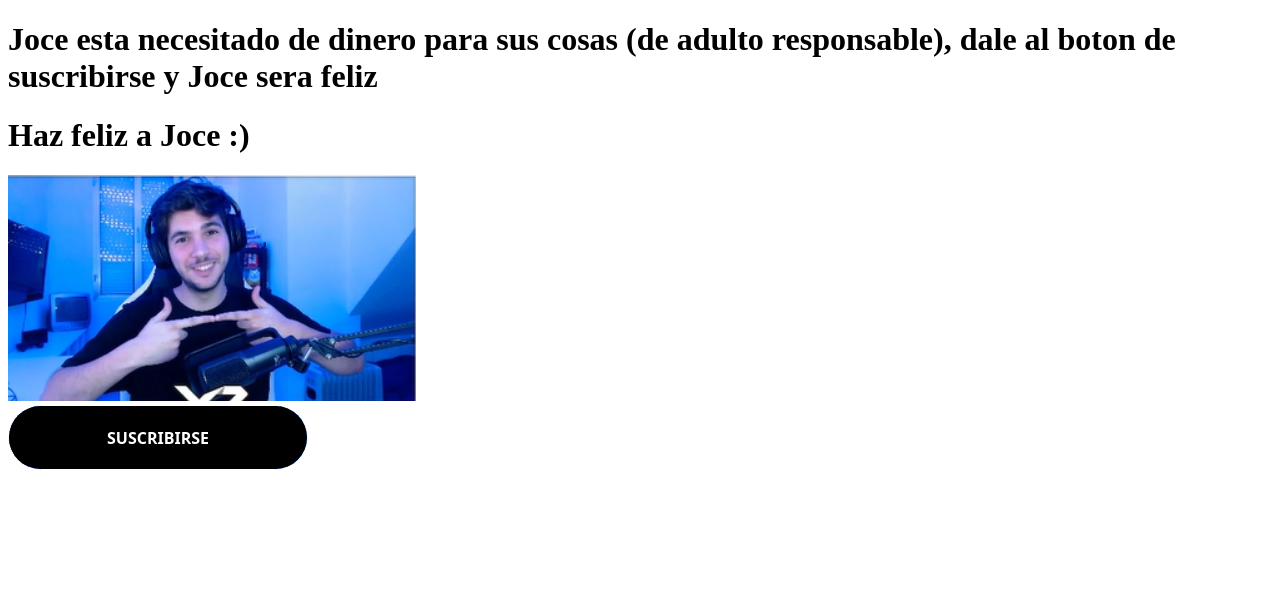
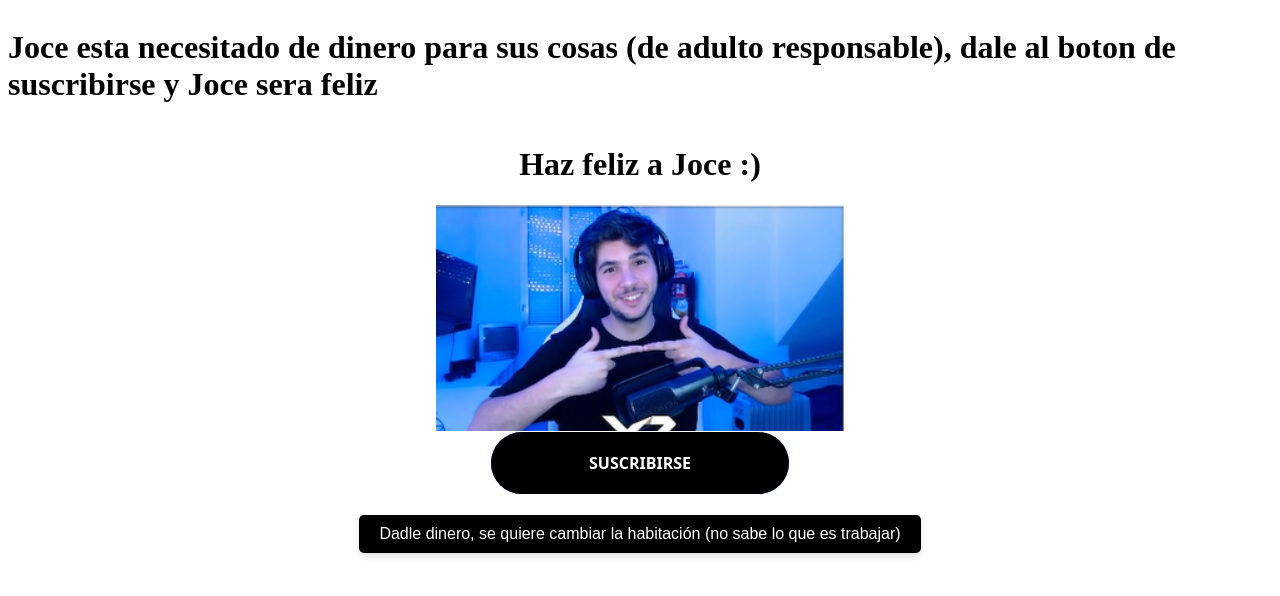
Before and after one commit to enrikku/joce_x3, a plain HTML site: page index.html in a window 1280 px wide. Drawn offline with Linux system fonts and the light colour scheme.

Commit message:
donacion

```diff
--- a/index.html
+++ b/index.html
@@ -1,5 +1,6 @@
 <!DOCTYPE html>
 <html lang="es">
+
 <head>
     <meta charset="utf-8">
     <meta http-equiv="X-UA-Compatible" content="IE=edge">
@@ -9,8 +10,10 @@
     <link rel="stylesheet" href="./style.css">
     <link rel="shortcut icon" href="./icon_joce.png" type="image/x-icon">
 </head>
-        <body>
-            <h1>Joce esta necesitado de dinero para sus cosas (de adulto responsable), dale al boton de suscribirse y Joce sera feliz</h1>
+
+<body style="display: flex; justify-content: center; align-items: center; flex-direction: column">
+    <h1>Joce esta necesitado de dinero para sus cosas (de adulto responsable), dale al boton de suscribirse y Joce sera
+        feliz</h1>
     <h1>Haz feliz a Joce :)</h1>
     <img src="./joce.png" alt="">
 
@@ -30,5 +33,23 @@
         </div>
         <!-- <img src="./joce2.png" alt="" width="50px"> -->
     </button>
+
+    <button style="
+    margin-top: 20px;
+    padding: 10px 20px;
+    background-color: #000000;
+    color: white;
+    border: none;
+    border-radius: 5px;
+    font-size: 16px;
+    cursor: pointer;
+    box-shadow: 0 4px 6px rgba(0, 0, 0, 0.1);
+    transition: background-color 0.3s ease, box-shadow 0.3s ease;
+"
+    onclick="location.href='https://streamlabs.com/joce_x3/tip'">
+        Dadle dinero, se quiere cambiar la habitación (no sabe lo que es trabajar)
+    </button>
+
 </body>
+
 </html>
```
Also changed, not shown: fans.txt (deleted). Lines whose indentation alone changed are shown as unchanged.
